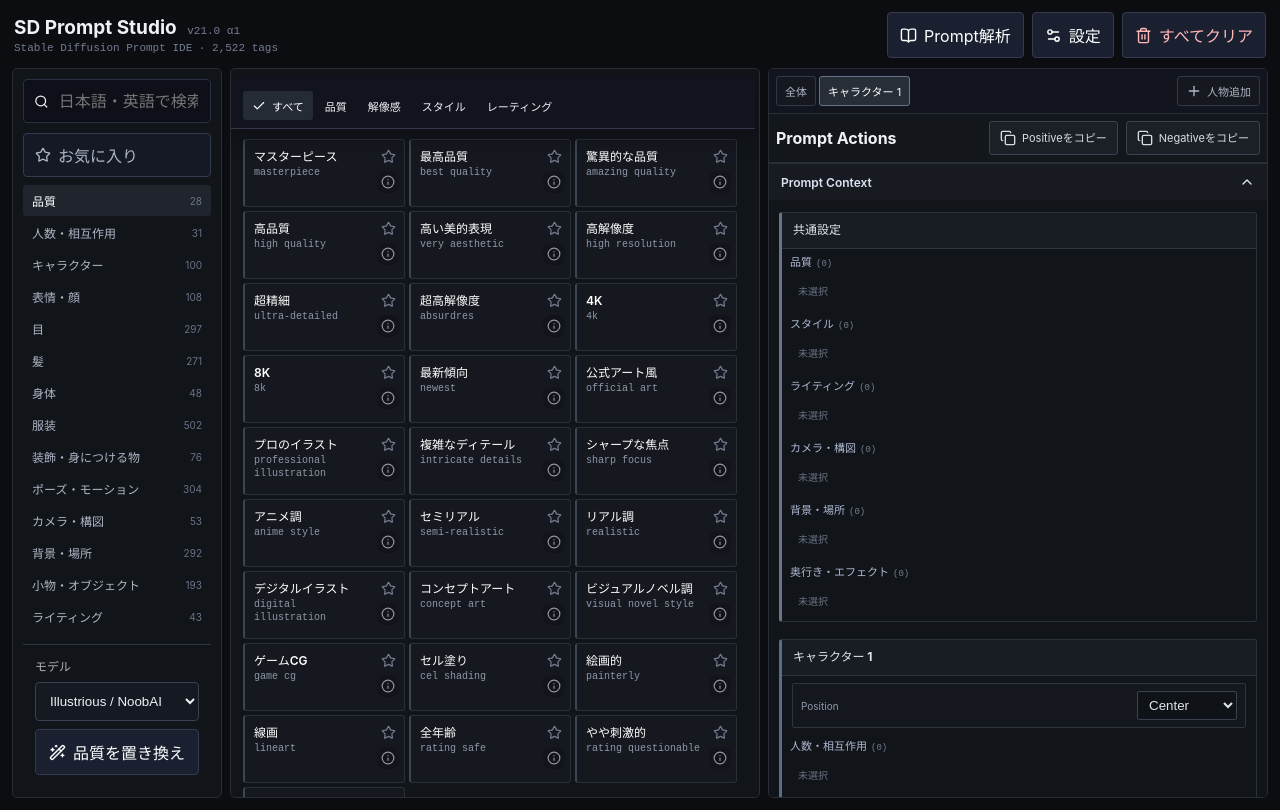
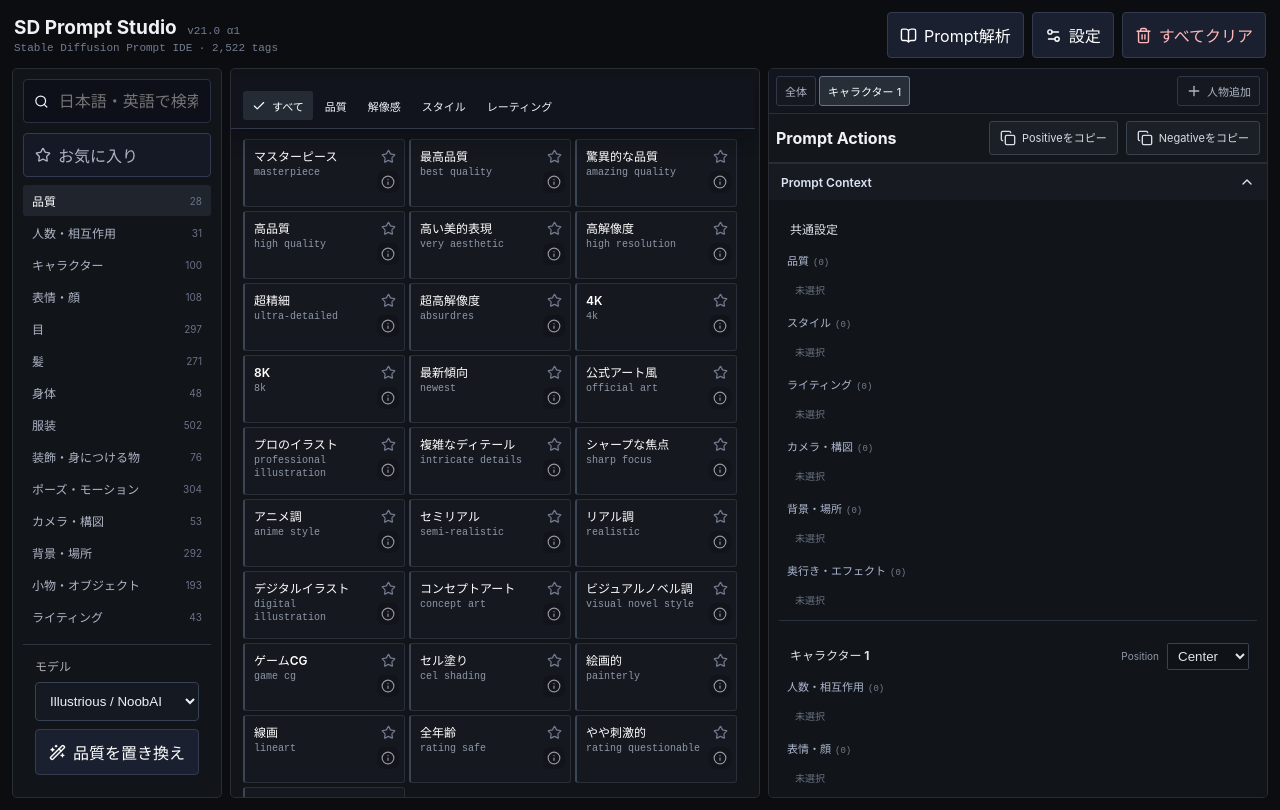
Before and after one commit to whatrune/sd-prompt-studio, a React (Vite) app: page / in a window 1280 px wide. Built offline with nearby package versions, Linux system fonts and the light colour scheme; the HTML template or start-up script is replaced by a standard one.

Commit message:
style(ui): refine Prompt Context headers

```diff
--- a/src/App.tsx
+++ b/src/App.tsx
@@ -377,7 +377,7 @@ export default function App() {
           </button>
           {!selectedCollapsed&&<div className="preview-section-content">
             <div className="selected-outline">
-              {selectedSections.map(section=><section className={`selected-layer context-${section.kind.toLowerCase()} interactive`} key={section.id}><button className="selected-layer-title" onClick={()=>setContextTarget(section.targetId==='scene'?'overview':section.targetId)}><strong>{section.name}</strong></button>{viewContextId!=='overview'&&section.targetId===viewContextId&&<label className="context-position">Position<select value={store.blocks.find(block=>block.id===section.targetId)?.position??'center'} onChange={event=>store.setSubjectPosition(section.targetId,event.target.value as 'left'|'center'|'right')}><option value="left">Left</option><option value="center">Center</option><option value="right">Right</option></select></label>}{section.groups.map(entry=><section className="selected-group" key={entry.key}>
+              {selectedSections.map(section=><section className={`selected-layer context-${section.kind.toLowerCase()} interactive`} key={section.id}><div className="selected-layer-header"><button className="selected-layer-title" onClick={()=>setContextTarget(section.targetId==='scene'?'overview':section.targetId)}><strong>{section.name}</strong></button>{section.targetId!=='scene'&&<label className="context-position-inline">Position<select value={store.blocks.find(block=>block.id===section.targetId)?.position??'center'} onChange={event=>store.setSubjectPosition(section.targetId,event.target.value as 'left'|'center'|'right')}><option value="left">Left</option><option value="center">Center</option><option value="right">Right</option></select></label>}</div>{section.groups.map(entry=><section className="selected-group" key={entry.key}>
                 <div className="selected-group-head"><button onClick={()=>{chooseCategory(entry.category,section.targetId);if(entry.subcategory)setSubcategory(entry.subcategory)}}><strong>{entry.label} <small>({entry.items.length})</small></strong></button></div>
                 <div className="selected-chips">{entry.items.length===0?<small className="selected-empty">{t('unselected',locale)}</small>:entry.items.sort((a,b)=>tagSort(a.tag,b.tag)).map(({tag,layerId})=><div className={`selected-chip category-${tag.category}`} key={`${layerId}-${tag.id}`} title={`${tag.prompt}${tag.weight!==1?` / 重み ${tag.weight.toFixed(1)}`:''}`}>
                   <button className="chip-label" onClick={()=>{const source=visibleDictionaryTags.find(t=>t.id===tag.id);if(source)setInspectedTag(source)}}>{getTagLabel(tag,locale)}</button>
--- a/src/styles.css
+++ b/src/styles.css
@@ -564,12 +564,11 @@ body{background:#0b0d11}
 .prompt-actions button:hover,.output-head button:hover,.settings-dictionary-actions button:hover,.dictionary-add:hover,.settings-popover button:hover{border-color:#566275;background:#252c35;color:#fff}
 
 /* v21.3: Prompt Context hierarchy */
-.selected-layer{margin-top:8px;padding:0;border:1px solid #29313b;border-radius:3px;background:#11151a;overflow:hidden}
-.selected-layer-title{display:grid;gap:2px;padding:9px 10px;border:0;border-bottom:1px solid #2d3540;background:#181d24}
+.selected-layer{margin-top:8px;padding:0;border:0;border-bottom:1px solid #29313b;border-radius:0;background:transparent;overflow:hidden}
+.selected-layer-header{display:flex;align-items:center;min-height:36px}
+.selected-layer-title{display:grid;flex:1;min-width:0;width:auto;gap:2px;padding:7px 8px;border:0;background:transparent}
 .selected-layer-title small{font:9px/1 ui-monospace,monospace;letter-spacing:.12em;color:#778395}
 .selected-layer-title strong{font-size:12px;color:#e0e5ec}
-.context-common{border-left:3px solid #68758a}
-.context-character{border-left:3px solid #596d87}
 
 /* v21.4: restrained category accents inside Prompt Context */
 .selected-outline .selected-chip{border:1px solid #343b46;border-left:3px solid var(--category-accent);background:#171b21;color:#dfe4eb;box-shadow:none}
@@ -603,8 +602,8 @@ body{background:#0b0d11}
 .selected-group-head>button:hover{border-color:#4c5868!important;background:#1b2027!important}
 .selected-group-head>button strong{display:inline-flex;align-items:baseline;gap:4px}
 .selected-group-head>button small{font:9px ui-monospace,monospace;color:#737e8e;font-weight:400}
-.context-position{display:flex;align-items:center;justify-content:space-between;gap:12px;margin:7px 10px 5px;padding:7px 8px;border:1px solid #2d3540;border-radius:2px;background:#14181e;color:#8f99a8;font-size:10px}
-.context-position select{min-width:100px;border:1px solid #39424f;border-radius:2px;background:#0f1318;color:#dfe4eb;padding:5px 7px}
+.context-position-inline{display:flex;align-items:center;gap:8px;margin-left:auto;padding:0 8px;color:#8f99a8;font-size:10px;white-space:nowrap}
+.context-position-inline select{min-width:82px;border:1px solid #39424f;border-radius:2px;background:#0f1318;color:#dfe4eb;padding:4px 6px}
 .selected-outline .selected-chips{gap:9px;padding:4px 3px 8px}
 .selected-outline .selected-chip .chip-label{padding:6px 10px}
 
```
